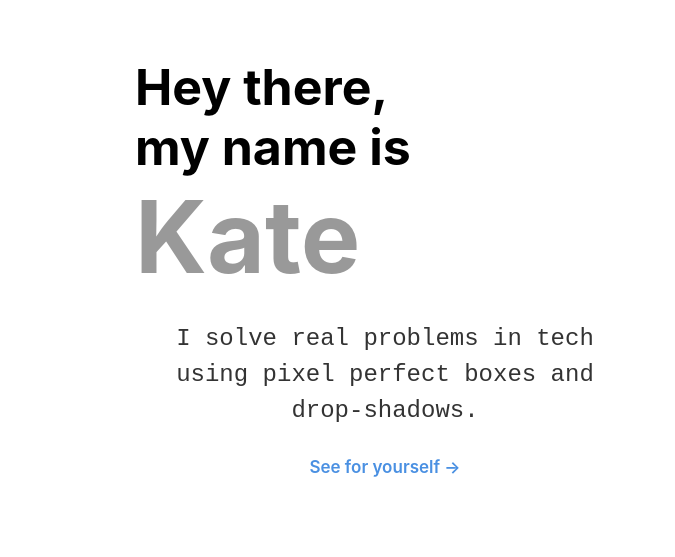
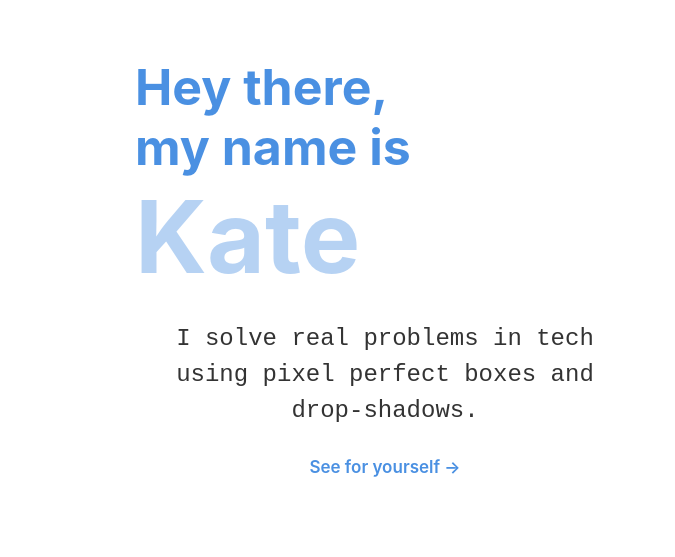
Before and after one commit to katebutterfield/Portfolio, a Gatsby site: page / in a window 1280 px wide. Shown: the part 93-650 px from the top of the page, without its empty margins (255-930 px from the left). Built offline with nearby package versions, Linux system fonts and the light colour scheme; Gatsby itself is replaced by a stand-in of ours; a web font is replaced by a local one.

Commit message:
h1 > blue

```diff
--- a/src/components/layout.css
+++ b/src/components/layout.css
@@ -32,7 +32,7 @@ a {
 
 .Hero h1 {
   margin: 0px;
-  color: black;
+  color: #4A90E2;
   font-size: 50px;
   line-height: 1.2;
   opacity: 0;
```
